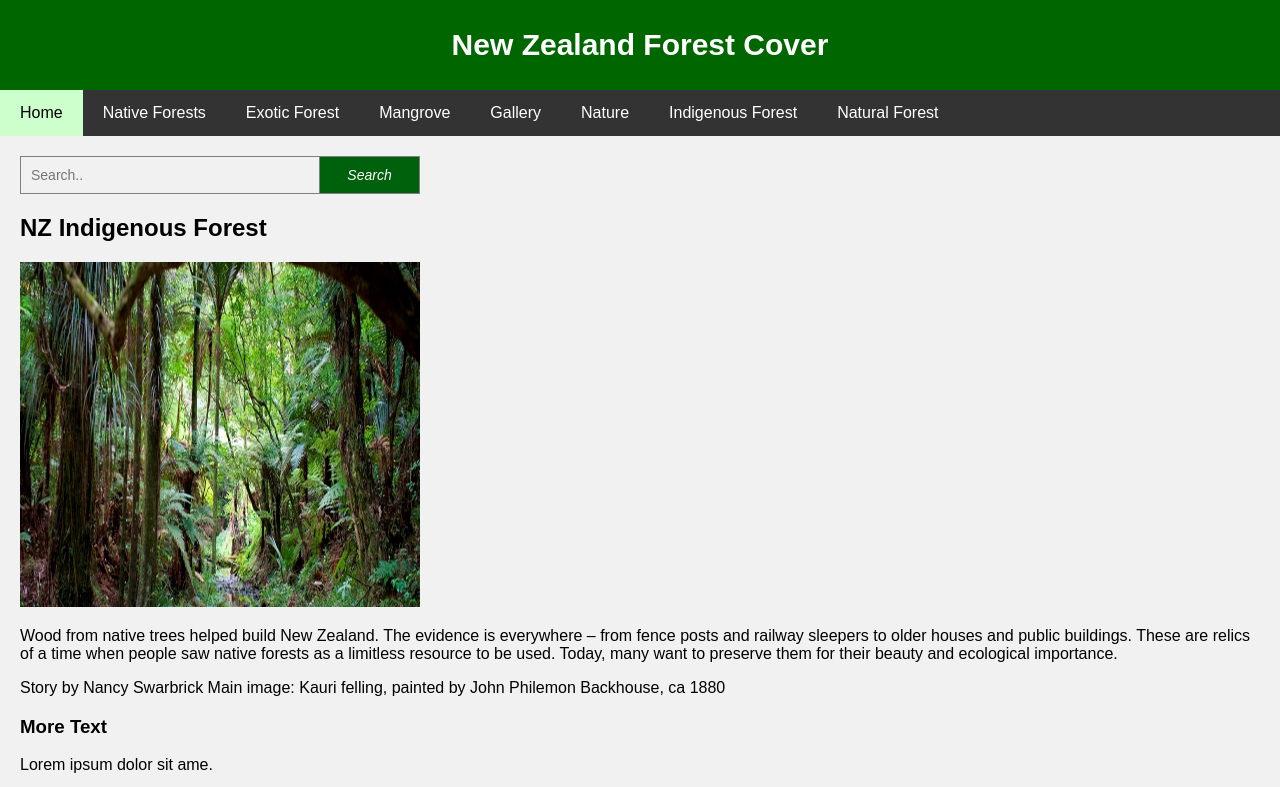
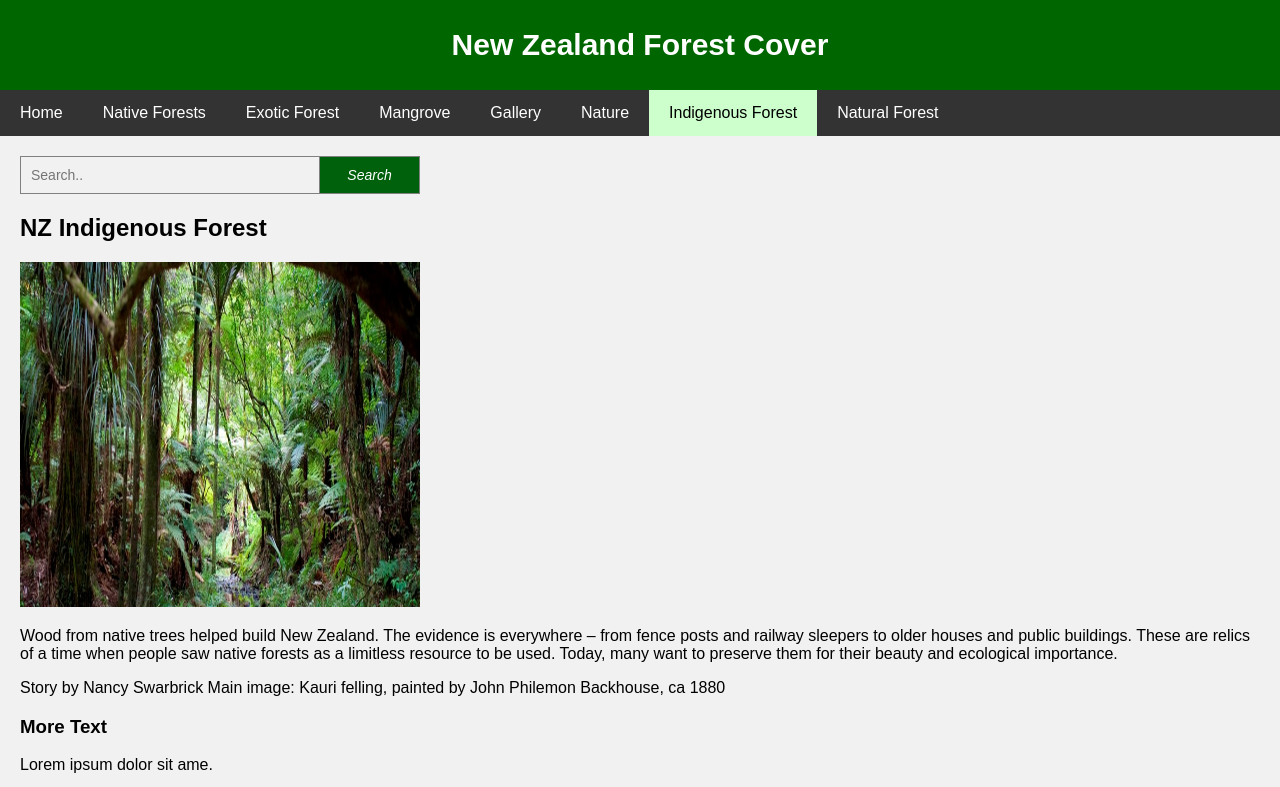
Before and after one commit to PasinduAnthony/Location_Systems_Assignment3, a plain HTML site: page indigenousForest.html in a window 1280 px wide. Shown: the top 787 px of the page. Drawn offline with nearby package versions, Linux system fonts and the light colour scheme; no server answers; a script that the page names is missing.

Commit message:
Fixing bar bug

```diff
--- a/indigenousForest.html
+++ b/indigenousForest.html
@@ -31,14 +31,14 @@
     </div>
 
     <div class="navbar">
-        <a href="home.html" class="active">Home</a>
+        <a href="home.html">Home</a>
         <a href="nativeforest.html">Native Forests </a>
         <a href="exoticforest.html">Exotic Forest</a>
         <a href="mangrove.html">Mangrove </a>
         <a href="gallery.html">Gallery</a>
         <a href="nature.html">Nature</a>
-        <a href="indigenousForest.html">Indigenous Forest</a>
-        <a href="naturalForest.html">Natural Forest</a>
+        <a href="indigenousForest.html" class="active">Indigenous Forest</a>
+        <a href="naturalForest.html" >Natural Forest</a>
     </div>
 
     <div class="row">
```
Also changed, not shown: exoticforest.html (+2 -2 lines), naturalForest.html (+2 -2 lines), home.html (line endings or trailing spaces).
